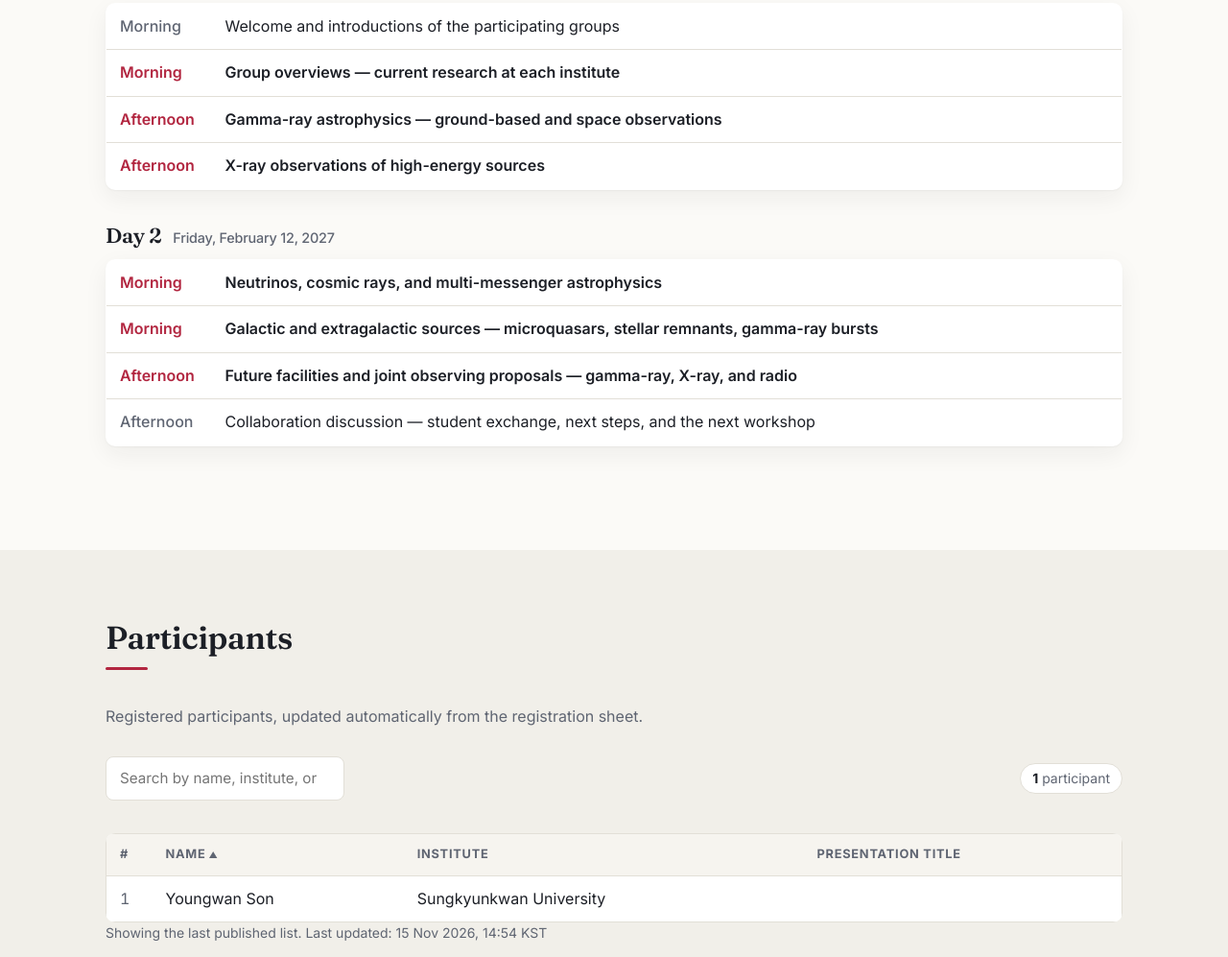
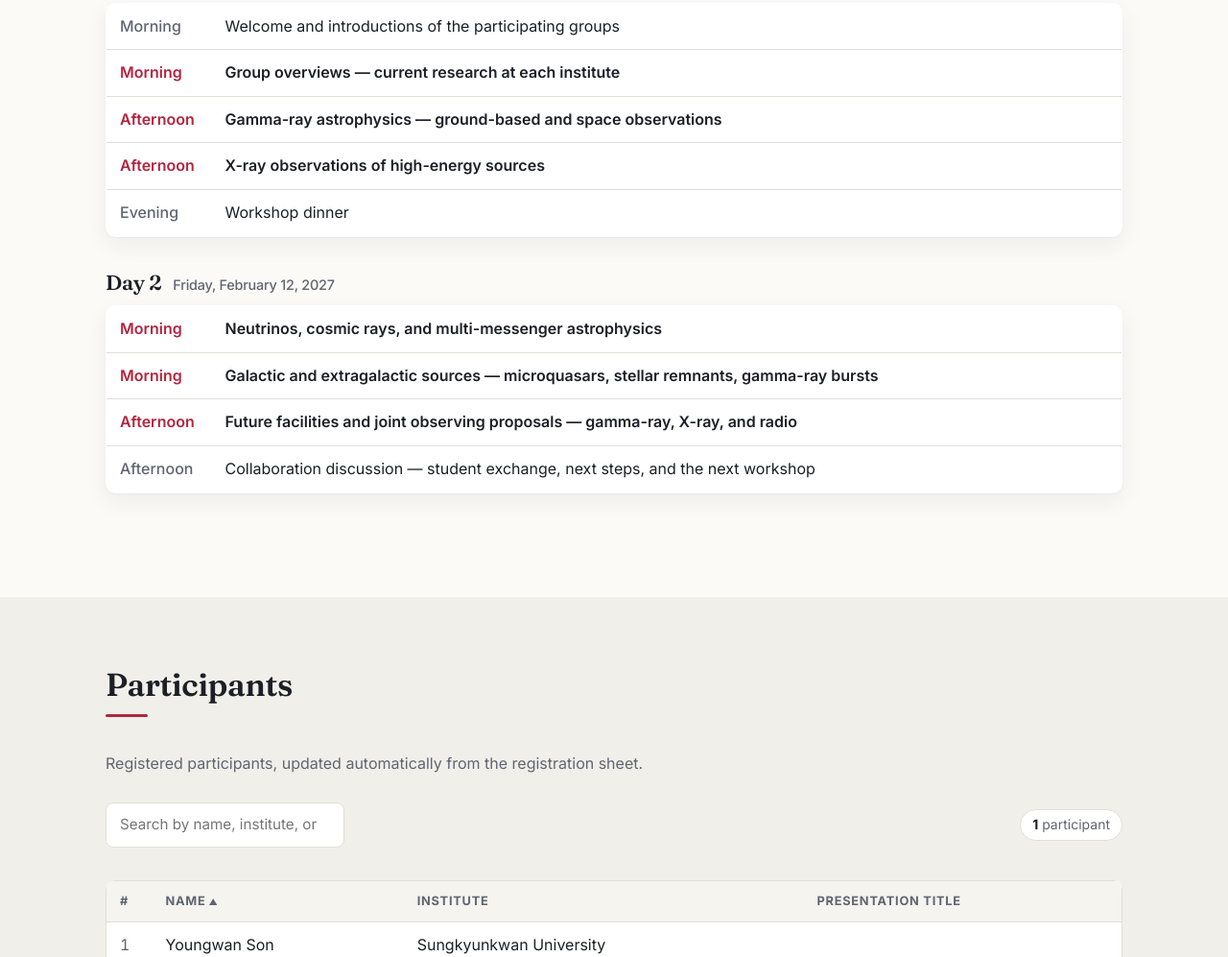
Before and after one commit to skku-hepal/skku-hepal.github.io, a plain HTML site: page index.html in a window 1280 px wide. Shown: the part 2211-3208 px from the top of the page at 96% size. Drawn offline with Linux system fonts and the light colour scheme; no server answers.

Commit message:
Add the workshop dinner on the evening of February 11
Co-Authored-By: Claude Fable 5.2 <noreply@anthropic.com>

```diff
--- a/index.html
+++ b/index.html
@@ -105,6 +105,7 @@
             <tr class="session"><td class="time">Morning</td><td>Group overviews — current research at each institute</td></tr>
             <tr class="session"><td class="time">Afternoon</td><td>Gamma-ray astrophysics — ground-based and space observations</td></tr>
             <tr class="session"><td class="time">Afternoon</td><td>X-ray observations of high-energy sources</td></tr>
+            <tr><td class="time">Evening</td><td>Workshop dinner</td></tr>
           </tbody>
         </table>
       </div>
```
